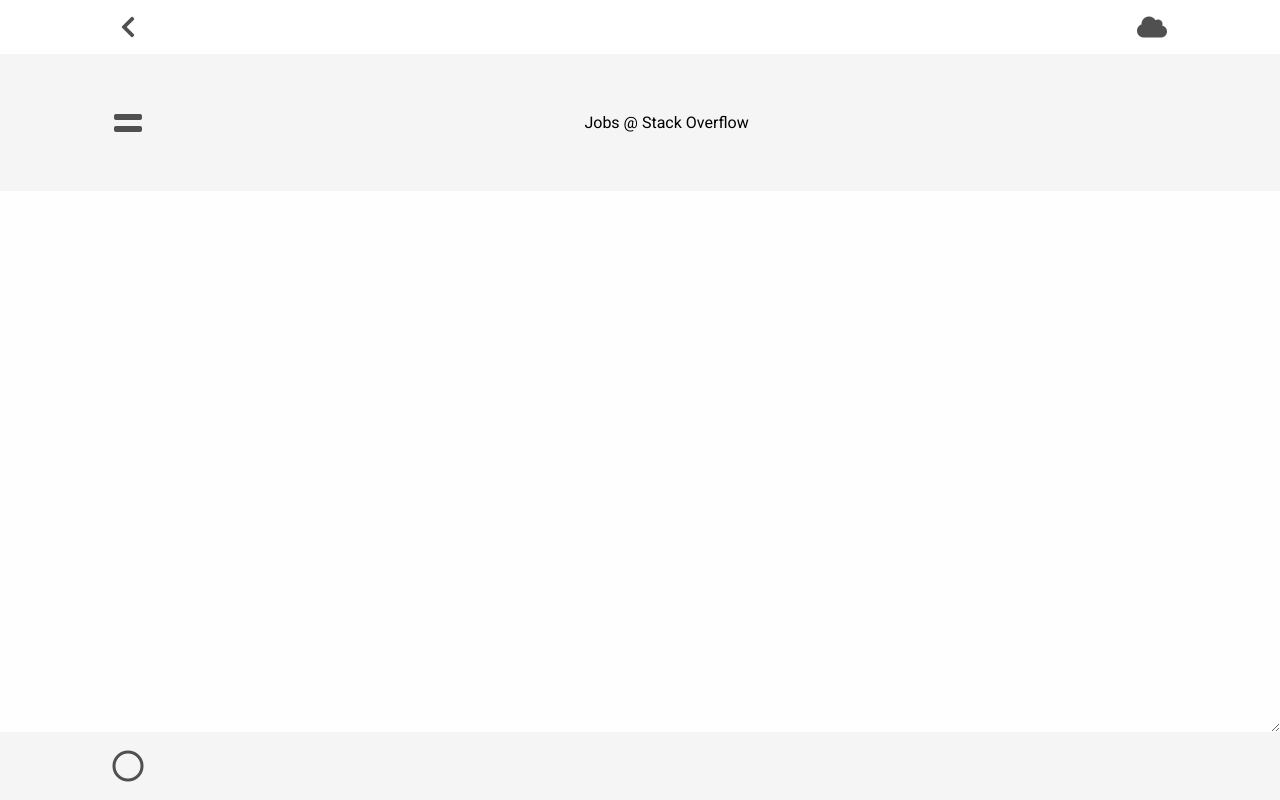
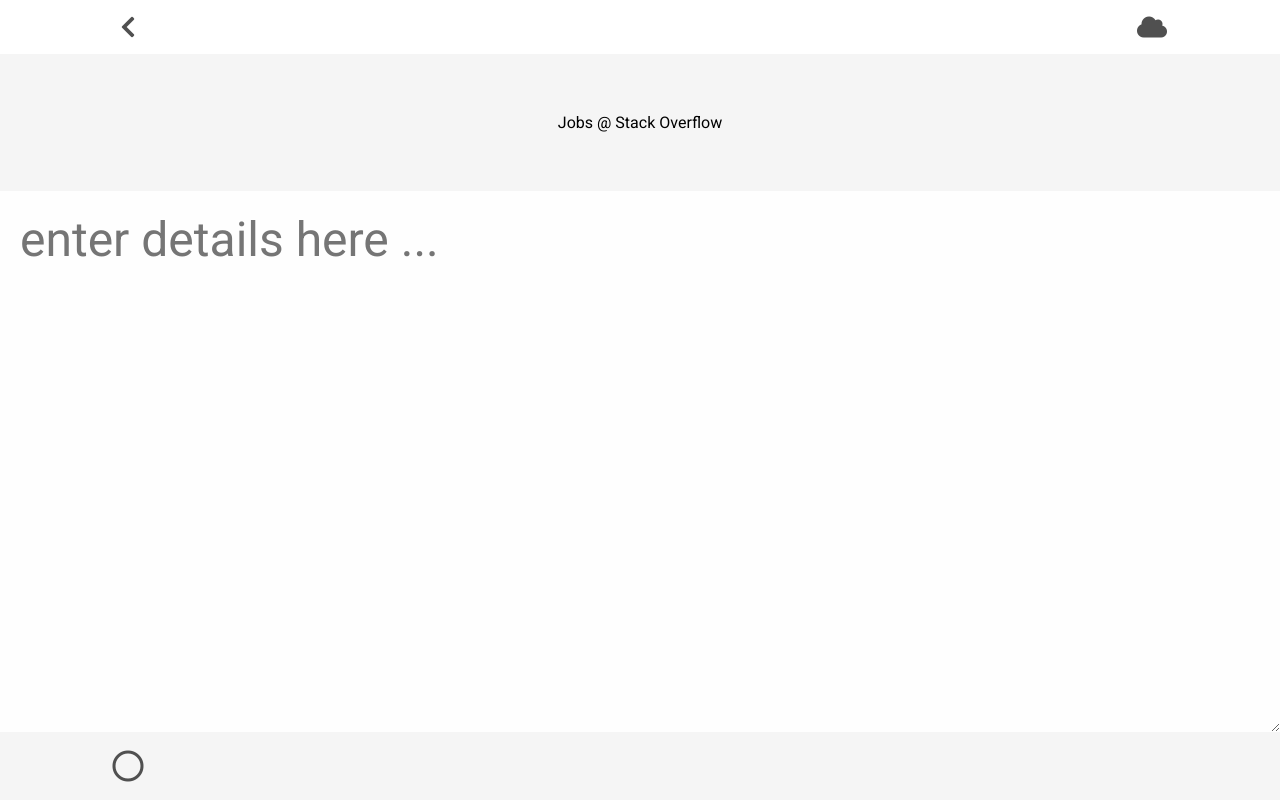
Before and after one commit to foundling/chekov, a Vue app: page /list/0/task/0 in a window 1280 px wide. Built offline with nearby package versions, Linux system fonts and the light colour scheme.

Commit message:
fix alignment issue between tasklist header and task header.

```diff
--- a/src/App.vue
+++ b/src/App.vue
@@ -2,7 +2,8 @@
   <div id="app">
     <AppHeader class="app-header" v-if="showHeader" />
     <ScrollProgress>
-      <AppContent class="app-content" >
+      <!-- scoped slot here -->
+      <AppContent class="app-content">
         <router-view class="app-content-inner" :layout.sync="layout" />
       </AppContent>
     </ScrollProgress>
@@ -27,6 +28,7 @@
     align-items: center;
     justify-content: center;
     overflow-y: hidden;
+    overflow-x: hidden;
 
     .app-header {
       height: 8%;
@@ -38,6 +40,7 @@
 
       .app-content-inner {
         height: 100%;
+        width: 100%;
       }
     }
 
--- a/src/assets/scss/base.scss
+++ b/src/assets/scss/base.scss
@@ -19,6 +19,7 @@
   background: white;
   font-family: sans-serif;
   overflow-y: hidden;
+  overflow-x: hidden;
 }
 
 a, button {
--- a/src/components/common/ScrollProgress.vue
+++ b/src/components/common/ScrollProgress.vue
@@ -1,5 +1,5 @@
 <template>
-  <div class="scroll-progress"   v-on:scroll.native="sayHi">
+  <div class="scroll-progress">
 
     <div class="progress-bar-container">
       <div class="progress-bar" :style="progressStyle"></div>
--- a/src/components/task/TaskBody.vue
+++ b/src/components/task/TaskBody.vue
@@ -1,6 +1,8 @@
 <template>
   <div class="task-body">
-    <textarea @change="updateTaskDetails">{{ task.details.text }}</textarea>
+    <textarea
+    placeholder="enter details here ..."
+    @change="updateTaskDetails">{{ task.details.text }}</textarea>
   </div>
 </template>
 
--- a/src/components/task/TaskHeader.vue
+++ b/src/components/task/TaskHeader.vue
@@ -1,13 +1,13 @@
 <template>
   <router-link :to="taskRoute" class="task-header">
-    <span class="drag-handle">
+    <span :class="{'invisible': isTaskRoute}" class="drag-handle">
       <i class="fas fa-equals fa-2x" />
     </span>
     <span class="task-text-container">
       <input
       @change="updateTaskText"
       :value="task.text"
-      :disabled="inputDisabled"
+      :disabled="!isTaskRoute"
       class="task-text-input" />
     </span>
   </router-link>
@@ -20,9 +20,7 @@
   .sortable-ghost {
     visibility: hidden;
   }
-  .sortable-chosen:not(.sortable-ghost) {
-    //visibility: hidden;
-  }
+
   .task-header {
     height: 20%;
     display: flex;
@@ -31,15 +29,17 @@
     justify-content: center;
 
     .task-text-container {
+      margin: 0;
+      padding: 0;
       width: 80%;
       height: 100%;
       display: inline-flex;
       align-items: center;
       justify-content: center;
+      padding-right: 20%;
 
       .task-text-input {
         text-align: center;
-        padding-right: 20%;
         border: none;
         background: transparent;
         height: 100%;
@@ -88,10 +88,16 @@
       inputDisabled() {
         return this.$route.name !== 'Task'
       },
+      isTaskRoute() {
+        return this.$route.name === 'Task'
+      },
+      isTasklistRoute() {
+        return this.$route.name === 'Tasklist'
+      },
       taskRoute() {
-        if (this.$route.name === 'Tasklist')
+        if (this.isTasklistRoute)
           return `${this.$route.path}/task/${this.task.id}`
-        else if (this.$route.name === 'Task')
+        else if (this.isTaskRoute)
           return `${this.task.id}`
         else
           console.warn('current route not matched in TaskHeader taskView computed fn determining route')
--- a/src/components/task/TasklistHeader.vue
+++ b/src/components/task/TasklistHeader.vue
@@ -1,7 +1,5 @@
 <template>
-  <router-link
-    :to="tasklistRoute"
-    class="tasklist-header">
+  <router-link :to="tasklistRoute" class="tasklist-header">
     <span class="drag-handle">
       <i class="fas fa-equals fa-2x" />
     </span>
@@ -18,8 +16,6 @@
   .sortable-ghost {
     visibility: hidden;
   }
-  .sortable-chosen:not(.sortable-ghost) {
-  }
 
   .tasklist-header {
     height: 20%;
@@ -29,8 +25,8 @@
 
     .tasklist-text-container {
       width: 80%;
+      height: 100%;
       padding-right: 20%;
-      height: 100%;
       display: inline-flex;
       align-items: center;
       justify-content: center;
```
